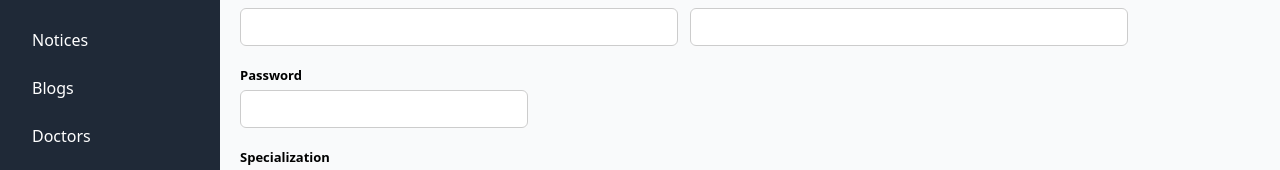
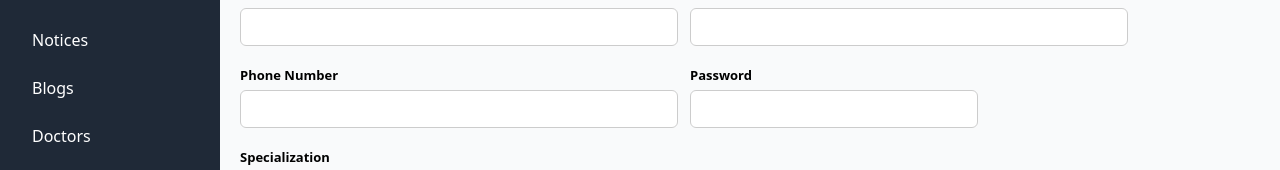
Before and after one commit to digitalkstechno/photography_front, an Angular app: page /admin/doctors/add in a window 1280 px wide. Shown: the part 165-335 px from the top of the page. Built offline with nearby package versions, Linux system fonts and the light colour scheme; sample sign-in values are in the browser's storage.

Commit message:
fixed issie

```diff
--- a/src/core/doctormangment/doctor-managment.service.ts
+++ b/src/core/doctormangment/doctor-managment.service.ts
@@ -11,6 +11,7 @@ export interface DoctorProfile {
 
   contact?: {
     phone?: string;
+    email?: string;
   };
 
   address?: {
@@ -30,7 +31,6 @@ export interface Doctor {
   _id: string;
   name: string;
   email: string;
-  age?: number;
   role: 'DOCTOR';
   profile?: DoctorProfile;
 }
@@ -50,7 +50,8 @@ export class AdminDoctorService {
   private getHeaders(): HttpHeaders {
     const token = localStorage.getItem('token');
     return new HttpHeaders({
-      Authorization: `Bearer ${token}`
+      Authorization: `Bearer ${token}`,
+      'Content-Type': 'application/json'
     });
   }
 
@@ -61,19 +62,22 @@ export class AdminDoctorService {
   /**
    * POST /admin/doctor
    * Create doctor (User + DoctorProfile)
+   *
+   * ⚠️ IMPORTANT:
+   * Payload MUST be sent AS-IS.
+   * Do NOT reshape here.
    */
-  createDoctor(data: any): Promise<{ userId: string; profile: DoctorProfile }> {
+  createDoctor(
+    payload: {
+      name: string;
+      email: string;
+      password: string;
+      phoneNumber: string;
+      profile: DoctorProfile;
+    }
+  ): Promise<{ userId: string; profile: DoctorProfile }> {
 
-    const payload = {
-      name: data.name,
-      email: data.email,
-      password: data.password,
-      age: data.age,
-      profile: {
-        specialization: data.specialization,
-        clinicAddress: data.clinicAddress
-      }
-    };
+    console.log('SERVICE PAYLOAD 👉', payload);
 
     return firstValueFrom(
       this.http.post<{ userId: string; profile: DoctorProfile }>(
@@ -111,7 +115,7 @@ export class AdminDoctorService {
   }
 
   /* =======================
-     UPDATE USER  ✅ ADDED
+     UPDATE USER
      ======================= */
 
   /**
--- a/src/pages/add-doctor/add-doctor.component.ts
+++ b/src/pages/add-doctor/add-doctor.component.ts
@@ -47,6 +47,14 @@ export class AddDoctorComponent {
       key: 'email',
       label: 'Email',
       type: 'email',
+      required: true,
+      class: 'input',
+      wrapperClass: 'col-6'
+    },
+    {
+      key: 'phoneNumber',
+      label: 'Phone Number',
+      type: 'text',
       required: true,
       class: 'input',
       wrapperClass: 'col-6'
@@ -119,6 +127,7 @@ submitDoctor = async (data: any) => {
       name: data.name,
       email: data.email,
       password: data.password,
+      phoneNumber:data.phoneNumber,
       profile: {
         specialization: data.specialization,
         qualification: data.qualification,
@@ -129,7 +138,7 @@ submitDoctor = async (data: any) => {
       }
     };
 
-  console.log('PAYLOAD SENT 👉', payload); // 🔴 MUST ADD
+    console.log('PAYLOAD SENT 👉', payload);
 
     await this.service.createDoctor(payload);
     this.router.navigate(['/admin/doctors']);
```
Lines whose indentation alone changed are shown as unchanged.
